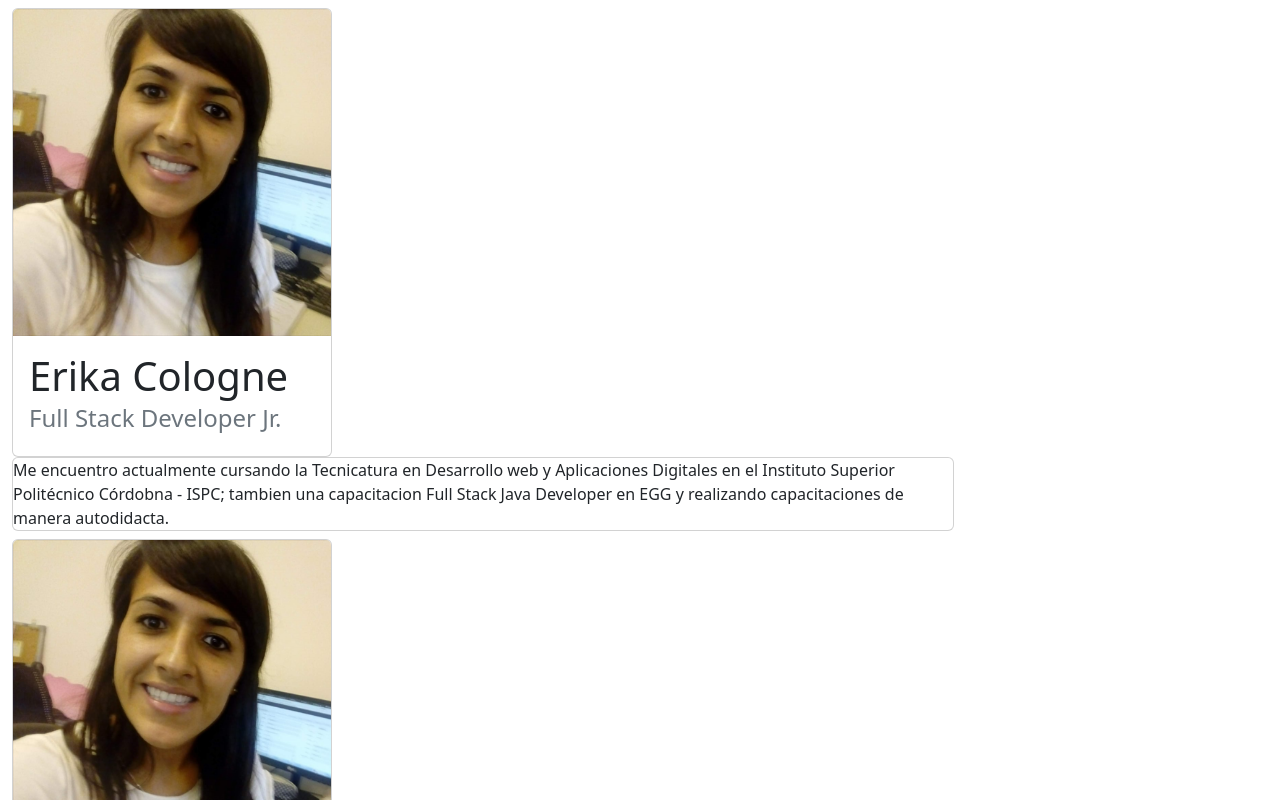
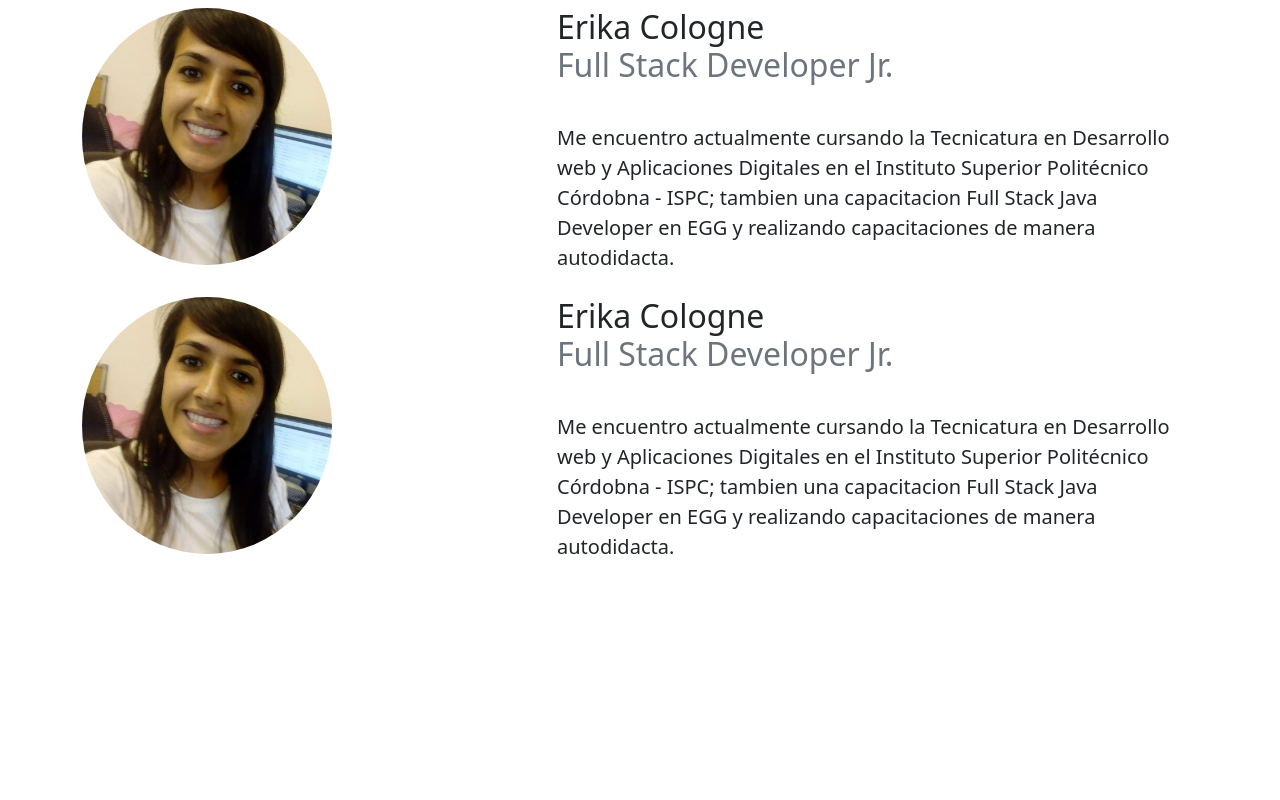
Before and after one commit to erkcgn/ProyectoIntegrador_CologneErika, an Angular app in the folder ProyectoIntegrador_erkcgn/: page /acerca-de in a window 1280 px wide. Shown: the top 800 px of the page. Built offline with nearby package versions, Linux system fonts and the light colour scheme.

Commit message:
complete componente de acuerdo a lo requerido

```diff
--- a/ProyectoIntegrador_erkcgn/src/app/componentes/acerca-de/acerca-de.component.html
+++ b/ProyectoIntegrador_erkcgn/src/app/componentes/acerca-de/acerca-de.component.html
@@ -2,25 +2,29 @@
     <div class="row py-1">
     </div>
 </section>
-<div class="container-fluid">
-    <div class="col-md-3">
-        <div class="card" style="width: 20rem">
-            <img src="../../../assets/img/erika.PNG" class="card-img-top" alt="Mi Imagen">
-            <div class="card-body">
-                <h1 class="card-title">Erika Cologne</h1>
-                <h4 class="card-subtitle mb-2 text-muted">Full Stack Developer Jr.</h4>
+<div class="container marketing">
+    <div class="row featurette">
+        <div class="col-md-7 order-md-2">
+            <h2 class="featurette-heading">
+                Erika Cologne
+                <span class="text-muted">
+                    <br>
 
-            </div>
-
-        </div>
-    </div>
-    <div class="col-md-9">
-        <div class="card">
-            <p class="card-text">Me encuentro actualmente cursando la Tecnicatura en Desarrollo web y
+                    Full Stack Developer Jr.
+                </span>
+            </h2>
+            <p class="lead">
+                <br>
+                Me encuentro actualmente cursando la Tecnicatura en Desarrollo web y
                 Aplicaciones Digitales en el Instituto Superior Politécnico Córdobna - ISPC;
                 tambien una capacitacion Full Stack Java Developer en EGG y realizando capacitaciones de manera
                 autodidacta.
             </p>
         </div>
+        <div class="col-md-5 order-md-1">
+            <img src="../../../assets/img/erika.PNG" class="rounded-circle bd-placeholder-img bd-placeholder-img-lg featurette-image img-fluid mx-auto"
+            width="250" height="250" alt="">
+        </div>
     </div>
+
 </div>
```
